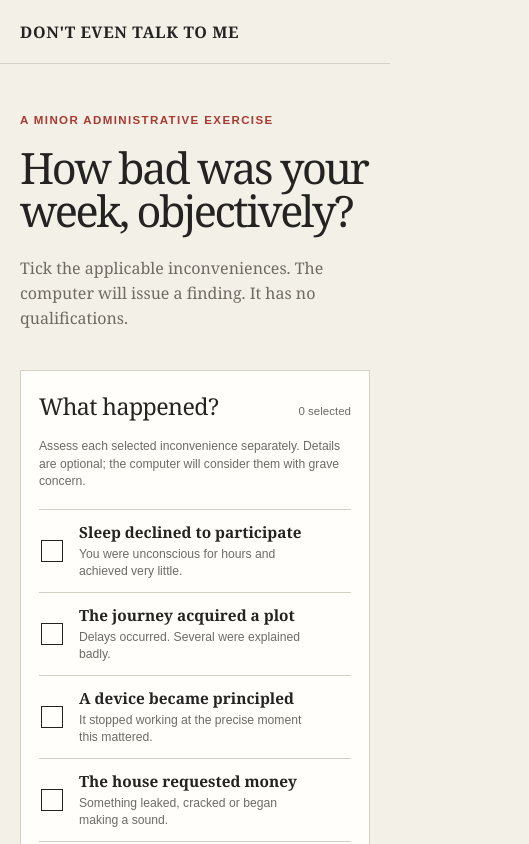
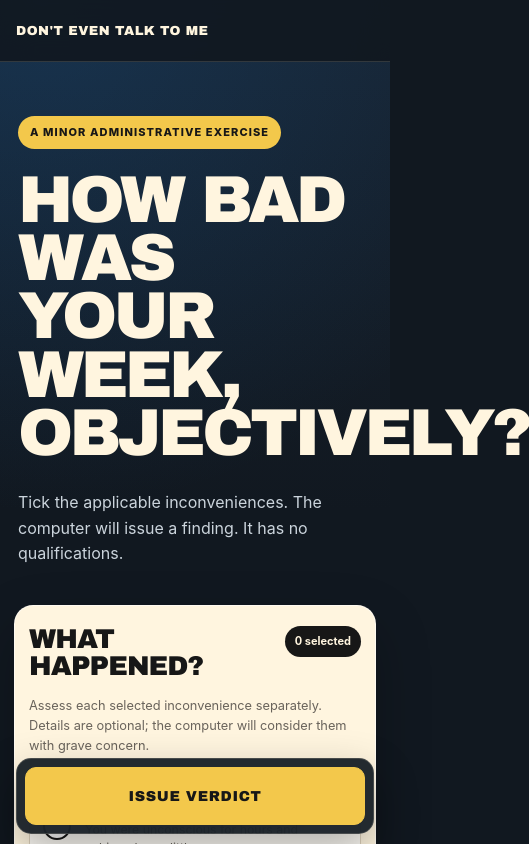
Before and after one commit to SamOBrienOlinger/what-a-groan, a Next.js app: page / in a window 390 px wide. Shown: the top 844 px of the page, 529 px wide, since content can reach past the window. Built offline with nearby package versions, Linux system fonts and the light colour scheme.

Commit message:
Upgrade visual design and mobile UX

```diff
--- a/app/globals.css
+++ b/app/globals.css
@@ -1,27 +1,44 @@
 @import "tailwindcss";
 
 :root {
-  --paper: #f3f0e8;
-  --surface: #fffefb;
-  --ink: #242321;
-  --muted: #6f6b64;
-  --line: #d5d0c6;
-  --accent: #a83a31;
-  --accent-soft: #f1ddd8;
+  --page: #111820;
+  --page-raised: #182432;
+  --paper: #fff5df;
+  --surface: #fffdf7;
+  --ink: #171717;
+  --muted: #69635b;
+  --line: #ded2bc;
+  --red: #d83a2e;
+  --red-dark: #a9251c;
+  --yellow: #f3c84b;
+  --blue: #175d9d;
+  --blue-soft: #e6eff8;
+  --focus: #f3c84b;
+  --display: "Arial Black", "Avenir Next Condensed", "Segoe UI Black", Impact, sans-serif;
+  --body: Inter, ui-sans-serif, system-ui, -apple-system, BlinkMacSystemFont, "Segoe UI", sans-serif;
+  --shadow: 0 22px 55px rgba(0, 0, 0, 0.24);
 }
 
 * { box-sizing: border-box; }
 
 html {
-  background: var(--paper);
+  background: var(--page);
   scroll-behavior: smooth;
 }
 
 body {
-  background: var(--paper);
+  background:
+    radial-gradient(circle at 10% 0%, rgba(23, 93, 157, 0.28), transparent 32rem),
+    linear-gradient(180deg, var(--page-raised) 0, var(--page) 32rem);
   color: var(--ink);
-  font-family: Arial, Helvetica, sans-serif;
+  font-family: var(--body);
   margin: 0;
+  min-height: 100vh;
+}
+
+::selection {
+  background: var(--yellow);
+  color: var(--ink);
 }
 
 button,
@@ -32,11 +49,22 @@ button,
 a,
 label { -webkit-tap-highlight-color: transparent; }
 
+button,
+label,
+textarea {
+  transition:
+    background-color 160ms ease,
+    border-color 160ms ease,
+    box-shadow 160ms ease,
+    color 160ms ease,
+    transform 160ms ease;
+}
+
 button:focus-visible,
 a:focus-visible,
 textarea:focus-visible,
-input:focus-visible + span {
-  outline: 3px solid var(--accent);
+.severity-options label:has(input:focus-visible) {
+  outline: 3px solid var(--focus);
   outline-offset: 3px;
 }
 
@@ -54,44 +82,58 @@ input:focus-visible + span {
 
 .site-header {
   align-items: center;
-  border-bottom: 1px solid var(--line);
+  backdrop-filter: blur(16px);
+  background: rgba(17, 24, 32, 0.9);
+  border-bottom: 1px solid rgba(255, 245, 223, 0.14);
   display: flex;
   justify-content: space-between;
-  min-height: 64px;
-  padding: 0 max(20px, calc((100vw - 780px) / 2));
+  min-height: 68px;
+  padding: 0 max(20px, calc((100vw - 860px) / 2));
+  position: sticky;
+  top: 0;
+  z-index: 30;
 }
 
 .site-header > span {
-  color: var(--muted);
-  font-size: 0.75rem;
+  border: 1px solid rgba(255, 245, 223, 0.22);
+  border-radius: 999px;
+  color: #d6dce2;
+  font-size: 0.72rem;
+  padding: 7px 11px;
 }
 
 .wordmark {
-  color: var(--ink);
-  font-family: Georgia, "Times New Roman", serif;
-  font-size: 1rem;
-  font-weight: 700;
-  letter-spacing: 0.04em;
+  color: var(--paper);
+  font-family: var(--display);
+  font-size: 0.95rem;
+  font-weight: 900;
+  letter-spacing: 0.035em;
+  line-height: 1;
   text-decoration: none;
 }
 
 .page-shell {
   margin: 0 auto;
-  max-width: 780px;
-  padding: 72px 20px 32px;
+  max-width: 860px;
+  padding: 76px 20px 32px;
 }
 
 .intro {
-  margin-bottom: 56px;
-  max-width: 680px;
+  color: var(--paper);
+  margin-bottom: 58px;
+  max-width: 760px;
 }
 
 .eyebrow {
-  color: var(--accent);
-  font-size: 0.72rem;
-  font-weight: 700;
-  letter-spacing: 0.12em;
-  margin: 0 0 18px;
+  background: var(--yellow);
+  border-radius: 999px;
+  color: var(--ink);
+  display: inline-flex;
+  font-size: 0.69rem;
+  font-weight: 850;
+  letter-spacing: 0.1em;
+  margin: 0 0 22px;
+  padding: 8px 12px;
   text-transform: uppercase;
 }
 
@@ -101,64 +143,89 @@ p { margin-top: 0; }
 
 h1,
 h2 {
-  font-family: Georgia, "Times New Roman", serif;
-  font-weight: 500;
+  font-family: var(--display);
+  font-weight: 900;
+  text-wrap: balance;
 }
 
 h1 {
-  font-size: clamp(2.7rem, 8vw, 5.25rem);
+  font-size: clamp(3.2rem, 10vw, 6.65rem);
   letter-spacing: -0.055em;
-  line-height: 0.98;
-  margin-bottom: 24px;
+  line-height: 0.88;
+  margin-bottom: 28px;
+  max-width: 820px;
+  text-transform: uppercase;
 }
 
 .intro > p:last-child {
-  color: var(--muted);
-  font-family: Georgia, "Times New Roman", serif;
-  font-size: clamp(1rem, 2.4vw, 1.22rem);
-  line-height: 1.55;
-  max-width: 590px;
+  color: #cbd4dc;
+  font-size: clamp(1rem, 2.4vw, 1.18rem);
+  line-height: 1.6;
+  max-width: 610px;
 }
 
 .panel {
-  background: var(--surface);
-  border: 1px solid var(--line);
-  margin-bottom: 18px;
-  padding: clamp(18px, 4vw, 30px);
+  background: var(--paper);
+  border: 1px solid rgba(255, 255, 255, 0.55);
+  border-radius: 24px;
+  box-shadow: var(--shadow);
+  margin-bottom: 22px;
+  padding: clamp(20px, 5vw, 38px);
 }
 
 .section-heading {
-  align-items: baseline;
+  align-items: center;
   display: flex;
+  gap: 16px;
   justify-content: space-between;
-  margin-bottom: 18px;
+  margin-bottom: 16px;
 }
 
 .section-heading h2 {
-  font-size: clamp(1.45rem, 4vw, 1.9rem);
-  letter-spacing: -0.025em;
+  font-size: clamp(1.7rem, 5vw, 2.35rem);
+  letter-spacing: -0.035em;
+  line-height: 1;
   margin: 0;
+  text-transform: uppercase;
 }
 
 .section-heading > span {
-  color: var(--muted);
-  font-size: 0.72rem;
+  background: var(--ink);
+  border-radius: 999px;
+  color: var(--paper);
+  flex: 0 0 auto;
+  font-size: 0.69rem;
+  font-weight: 750;
+  padding: 7px 10px;
 }
 
 .scoring-note {
   color: var(--muted);
-  font-size: 0.76rem;
-  line-height: 1.45;
-  margin: -4px 0 18px;
-  max-width: 530px;
+  font-size: 0.8rem;
+  line-height: 1.55;
+  margin: 0 0 24px;
+  max-width: 560px;
 }
 
 .mishap-list {
-  border-top: 1px solid var(--line);
+  display: grid;
+  gap: 10px;
 }
 
 .mishap-item {
-  border-bottom: 1px solid var(--line);
+  background: var(--surface);
+  border: 1px solid var(--line);
+  border-radius: 15px;
+  overflow: hidden;
+  transition:
+    border-color 160ms ease,
+    box-shadow 160ms ease,
+    transform 160ms ease;
+}
+
+.mishap-item.is-selected {
+  border-color: var(--red);
+  box-shadow: 0 0 0 2px rgba(216, 58, 46, 0.13);
 }
 
 .mishap-row {
@@ -168,255 +235,389 @@ h1 {
   color: var(--ink);
   cursor: pointer;
   display: grid;
-  gap: 14px;
-  grid-template-columns: 24px minmax(0, 1fr) auto;
-  min-height: 76px;
-  padding: 12px 2px;
+  gap: 15px;
+  grid-template-columns: 30px minmax(0, 1fr);
+  min-height: 88px;
+  padding: 15px 16px;
   text-align: left;
   width: 100%;
 }
 
-.mishap-row:hover .mishap-copy strong { color: var(--accent); }
-
 .check {
   align-items: center;
-  border: 1px solid var(--ink);
+  background: #ffffff;
+  border: 2px solid var(--ink);
+  border-radius: 50%;
   display: flex;
-  font-size: 0.8rem;
-  height: 22px;
+  font-size: 0.83rem;
+  font-weight: 900;
+  height: 28px;
   justify-content: center;
-  width: 22px;
+  width: 28px;
 }
 
 .mishap-item.is-selected .check {
-  background: var(--accent);
-  border-color: var(--accent);
+  background: var(--red);
+  border-color: var(--red);
   color: white;
 }
 
 .mishap-copy strong,
-.mishap-copy small {
-  display: block;
-}
+.mishap-copy small { display: block; }
 
 .mishap-copy strong {
-  font-family: Georgia, "Times New Roman", serif;
-  font-size: 0.96rem;
-  font-weight: 600;
-  line-height: 1.25;
+  font-size: 0.98rem;
+  font-weight: 800;
+  letter-spacing: -0.012em;
+  line-height: 1.3;
 }
 
 .mishap-copy small {
   color: var(--muted);
-  font-size: 0.76rem;
-  line-height: 1.35;
-  margin-top: 4px;
+  font-size: 0.77rem;
+  line-height: 1.45;
+  margin-top: 5px;
 }
 
-.item-assessment { padding-bottom: 18px; }
+.item-assessment {
+  animation: assessment-in 180ms ease-out both;
+  background: #f7ead2;
+  border-top: 1px solid var(--line);
+  padding: 19px 16px 20px 61px;
+}
+
+@keyframes assessment-in {
+  from { opacity: 0; transform: translateY(-5px); }
+  to { opacity: 1; transform: translateY(0); }
+}
 
 .item-severity {
   border: 0;
   margin: 0;
-  padding: 0 2px 16px 38px;
+  padding: 0;
 }
 
-.item-severity legend {
-  font-size: 0.7rem;
-  font-weight: 700;
-  margin-bottom: 7px;
+.item-severity legend,
+.detail-field label {
+  color: var(--ink);
+  font-size: 0.71rem;
+  font-weight: 850;
+  letter-spacing: 0.045em;
+  text-transform: uppercase;
 }
+
+.item-severity legend { margin-bottom: 9px; }
 
 .severity-options {
   display: grid;
-  gap: 6px;
+  gap: 7px;
   grid-template-columns: repeat(3, minmax(0, 1fr));
 }
 
 .severity-options label {
   align-items: center;
+  background: var(--surface);
   border: 1px solid var(--line);
+  border-radius: 10px;
   cursor: pointer;
   display: flex;
-  flex-direction: column;
   justify-content: center;
-  min-height: 60px;
-  padding: 8px 9px;
+  min-height: 58px;
+  padding: 9px;
+  text-align: center;
 }
 
-.severity-options label:hover { border-color: var(--ink); }
-
 .severity-options label.is-selected {
-  background: var(--accent-soft);
-  border-color: var(--accent);
+  background: var(--blue);
+  border-color: var(--blue);
+  box-shadow: 0 7px 15px rgba(23, 93, 157, 0.2);
+  color: white;
 }
 
 .severity-options input {
+  height: 1px;
   opacity: 0;
   pointer-events: none;
   position: absolute;
+  width: 1px;
 }
 
 .severity-options span {
-  font-size: 0.7rem;
+  font-size: 0.73rem;
+  font-weight: 750;
   line-height: 1.25;
 }
 
-.detail-field { padding: 0 2px 0 38px; }
+.detail-field { padding-top: 20px; }
 
 .detail-field label {
-  align-items: baseline;
-  display: flex;
-  font-size: 0.7rem;
-  font-weight: 700;
-  margin-bottom: 7px;
+  display: block;
+  margin-bottom: 9px;
 }
 
 .detail-field textarea {
-  background: #faf8f2;
+  background: var(--surface);
   border: 1px solid var(--line);
+  border-radius: 10px;
   color: var(--ink);
   display: block;
-  font-size: 0.84rem;
-  line-height: 1.45;
-  min-height: 76px;
-  padding: 10px 11px;
+  font-size: 0.87rem;
+  line-height: 1.5;
+  min-height: 96px;
+  padding: 13px 14px;
   resize: vertical;
   width: 100%;
 }
 
-.detail-field textarea::placeholder { color: #969088; }
+.detail-field textarea:focus {
+  border-color: var(--blue);
+  box-shadow: 0 0 0 4px rgba(23, 93, 157, 0.12);
+}
+
+.detail-field textarea::placeholder { color: #958d81; }
 
 .detail-field > p {
   color: var(--muted);
-  font-size: 0.64rem;
-  line-height: 1.4;
-  margin: 7px 0 0;
+  font-size: 0.66rem;
+  line-height: 1.45;
+  margin: 8px 0 0;
 }
 
 .decision-bar {
-  margin: 22px 0;
+  backdrop-filter: blur(16px);
+  background: rgba(17, 24, 32, 0.92);
+  border: 1px solid rgba(255, 245, 223, 0.16);
+  border-radius: 18px;
+  bottom: 16px;
+  box-shadow: 0 18px 45px rgba(0, 0, 0, 0.3);
+  margin: 24px 0;
+  padding: 8px;
+  position: sticky;
+  z-index: 20;
 }
 
 .decision-bar button,
 .verdict-actions button {
-  background: var(--accent);
-  border: 1px solid var(--accent);
-  color: white;
+  border-radius: 11px;
   cursor: pointer;
-  font-size: 0.75rem;
-  min-height: 44px;
-  padding: 0 16px;
+  font-size: 0.76rem;
+  font-weight: 850;
+  letter-spacing: 0.045em;
+  min-height: 48px;
+  padding: 0 18px;
+  text-transform: uppercase;
 }
 
 .decision-bar button {
-  min-height: 52px;
+  background: var(--yellow);
+  border: 1px solid var(--yellow);
+  color: var(--ink);
+  font-family: var(--display);
+  font-size: 0.9rem;
+  min-height: 58px;
   width: 100%;
 }
 
-.decision-bar button:hover,
-.verdict-actions button:hover { filter: brightness(0.92); }
+.verdict {
+  background: var(--paper);
+  border: 3px solid var(--ink);
+  border-radius: 22px;
+  box-shadow: var(--shadow);
+  margin-top: 28px;
+  overflow: hidden;
+  padding: clamp(28px, 7vw, 56px);
+  position: relative;
+}
 
-.verdict {
-  background: var(--surface);
-  border: 1px solid var(--ink);
-  margin-top: 22px;
-  padding: clamp(24px, 6vw, 48px);
+.verdict::before {
+  background: linear-gradient(90deg, var(--red) 0 45%, var(--yellow) 45% 72%, var(--blue) 72%);
+  content: "";
+  height: 9px;
+  left: 0;
+  position: absolute;
+  right: 0;
+  top: 0;
 }
 
 .verdict-label {
-  color: var(--accent);
-  font-size: 0.7rem;
-  font-weight: 700;
-  letter-spacing: 0.1em;
+  background: var(--blue);
+  border-radius: 999px;
+  color: white;
+  display: inline-flex;
+  font-size: 0.69rem;
+  font-weight: 850;
+  letter-spacing: 0.08em;
+  margin-bottom: 0;
+  padding: 8px 11px;
   text-transform: uppercase;
 }
 
 .verdict-score {
-  align-items: baseline;
+  align-items: flex-end;
   display: flex;
-  gap: 10px;
-  margin: 28px 0 18px;
+  gap: 13px;
+  margin: 34px 0 26px;
 }
 
 .verdict-score strong {
-  font-family: Georgia, "Times New Roman", serif;
-  font-size: clamp(4.6rem, 18vw, 8rem);
-  font-weight: 400;
-  letter-spacing: -0.07em;
-  line-height: 0.7;
+  color: var(--red);
+  font-family: var(--display);
+  font-size: clamp(5.5rem, 20vw, 9rem);
+  font-weight: 900;
+  letter-spacing: -0.075em;
+  line-height: 0.66;
 }
 
 .verdict-score span {
   color: var(--muted);
-  font-size: 0.7rem;
+  font-size: 0.75rem;
+  font-weight: 750;
+  padding-bottom: 3px;
+  text-transform: uppercase;
 }
 
 .verdict h2 {
-  font-size: clamp(1.9rem, 6vw, 3.2rem);
-  letter-spacing: -0.04em;
-  line-height: 1.05;
-  margin-bottom: 16px;
-  max-width: 570px;
+  font-size: clamp(2.1rem, 7vw, 3.8rem);
+  letter-spacing: -0.045em;
+  line-height: 0.98;
+  margin-bottom: 18px;
+  max-width: 650px;
+  text-transform: uppercase;
 }
 
 .verdict > p:not(.verdict-label) {
   color: var(--muted);
-  font-family: Georgia, "Times New Roman", serif;
-  line-height: 1.55;
-  max-width: 520px;
+  font-size: clamp(0.98rem, 2.4vw, 1.12rem);
+  line-height: 1.6;
+  max-width: 570px;
 }
 
 .verdict-actions {
   display: flex;
   flex-wrap: wrap;
   gap: 10px;
-  margin: 28px 0;
+  margin: 30px 0 0;
+}
+
+.verdict-actions button {
+  background: var(--red);
+  border: 1px solid var(--red);
+  color: white;
 }
 
 .verdict-actions .button-secondary {
   background: transparent;
-  border-color: var(--line);
+  border-color: var(--ink);
   color: var(--ink);
-}
-
-.verdict > small {
-  color: var(--muted);
-  font-size: 0.68rem;
 }
 
 footer {
   align-items: center;
-  border-top: 1px solid var(--line);
-  color: var(--muted);
+  border-top: 1px solid rgba(255, 245, 223, 0.17);
+  color: #aeb7bf;
   display: flex;
-  font-size: 0.68rem;
+  font-size: 0.7rem;
   justify-content: space-between;
-  margin-top: 72px;
-  padding: 22px 0;
+  margin-top: 78px;
+  padding: 25px 0;
 }
 
 footer span {
-  color: var(--ink);
-  font-family: Georgia, "Times New Roman", serif;
-  font-weight: 700;
+  color: var(--paper);
+  font-family: var(--display);
+  font-weight: 900;
+  letter-spacing: 0.025em;
 }
 
 footer p { margin: 0; }
 
-@media (max-width: 520px) {
+@media (hover: hover) {
+  .mishap-item:hover {
+    border-color: #b8ab95;
+    transform: translateY(-1px);
+  }
+
+  .mishap-row:hover .mishap-copy strong { color: var(--red-dark); }
+
+  .severity-options label:hover { border-color: var(--blue); }
+
+  .decision-bar button:hover,
+  .verdict-actions button:hover {
+    filter: brightness(0.96);
+    transform: translateY(-1px);
+  }
+}
+
+@media (max-width: 620px) {
+  .site-header {
+    min-height: 62px;
+    padding-inline: 16px;
+  }
+
   .site-header > span { display: none; }
-  .page-shell { padding-top: 48px; }
-  .intro { margin-bottom: 40px; }
-  .mishap-row { min-height: 82px; }
-  .mishap-copy small { max-width: 240px; }
-  .item-severity,
-  .detail-field { padding-left: 0; }
-  footer { align-items: flex-start; flex-direction: column; gap: 8px; }
+
+  .wordmark { font-size: 0.82rem; }
+
+  .page-shell { padding: 54px 14px 28px; }
+
+  .intro { margin-bottom: 38px; padding-inline: 4px; }
+
+  h1 { font-size: clamp(3rem, 17vw, 5rem); }
+
+  .panel {
+    border-radius: 19px;
+    padding: 20px 14px;
+  }
+
+  .section-heading { align-items: flex-start; }
+
+  .mishap-row {
+    gap: 12px;
+    min-height: 88px;
+    padding: 15px 13px;
+  }
+
+  .mishap-copy small { max-width: 260px; }
+
+  .item-assessment { padding: 18px 13px 19px; }
+
+  .severity-options label {
+    min-height: 64px;
+    padding-inline: 6px;
+  }
+
+  .severity-options span { font-size: 0.69rem; }
+
+  .decision-bar {
+    border-radius: 15px;
+    bottom: 10px;
+    margin-inline: 2px;
+  }
+
+  .verdict {
+    border-radius: 18px;
+    padding: 34px 22px 28px;
+  }
+
+  .verdict-actions {
+    align-items: stretch;
+    flex-direction: column;
+  }
+
+  .verdict-actions button { width: 100%; }
+
+  footer {
+    align-items: flex-start;
+    flex-direction: column;
+    gap: 9px;
+    margin-top: 62px;
+    padding-inline: 4px;
+  }
 }
 
 @media (prefers-reduced-motion: reduce) {
   *, *::before, *::after {
+    animation-duration: 0.01ms !important;
     scroll-behavior: auto !important;
     transition-duration: 0.01ms !important;
   }
--- a/app/page.tsx
+++ b/app/page.tsx
@@ -234,6 +234,8 @@ export default function Home() {
                     type="button"
                     onClick={() => toggleMishap(mishap.id)}
                     aria-pressed={active}
+                    aria-expanded={active}
+                    aria-controls={`assessment-${mishap.id}`}
                   >
                     <span className="check" aria-hidden="true">
                       {active ? "✓" : ""}
@@ -245,7 +247,10 @@ export default function Home() {
                   </button>
 
                   {active && (
-                    <div className="item-assessment">
+                    <div
+                      className="item-assessment"
+                      id={`assessment-${mishap.id}`}
+                    >
                       <fieldset className="item-severity">
                         <legend>How bad was it?</legend>
                         <div className="severity-options">
@@ -304,11 +309,13 @@ export default function Home() {
           </div>
         </section>
 
-        <section className="decision-bar" aria-label="Issue verdict">
-          <button type="button" onClick={issueVerdict}>
-            Issue verdict
-          </button>
-        </section>
+        {!showResult && (
+          <section className="decision-bar" aria-label="Issue verdict">
+            <button type="button" onClick={issueVerdict}>
+              Issue verdict
+            </button>
+          </section>
+        )}
 
         {showResult && (
           <section className="verdict" id="verdict" aria-live="polite">
```
Also changed, not shown: 1 other file (tests, documents, lock files or other folders).
